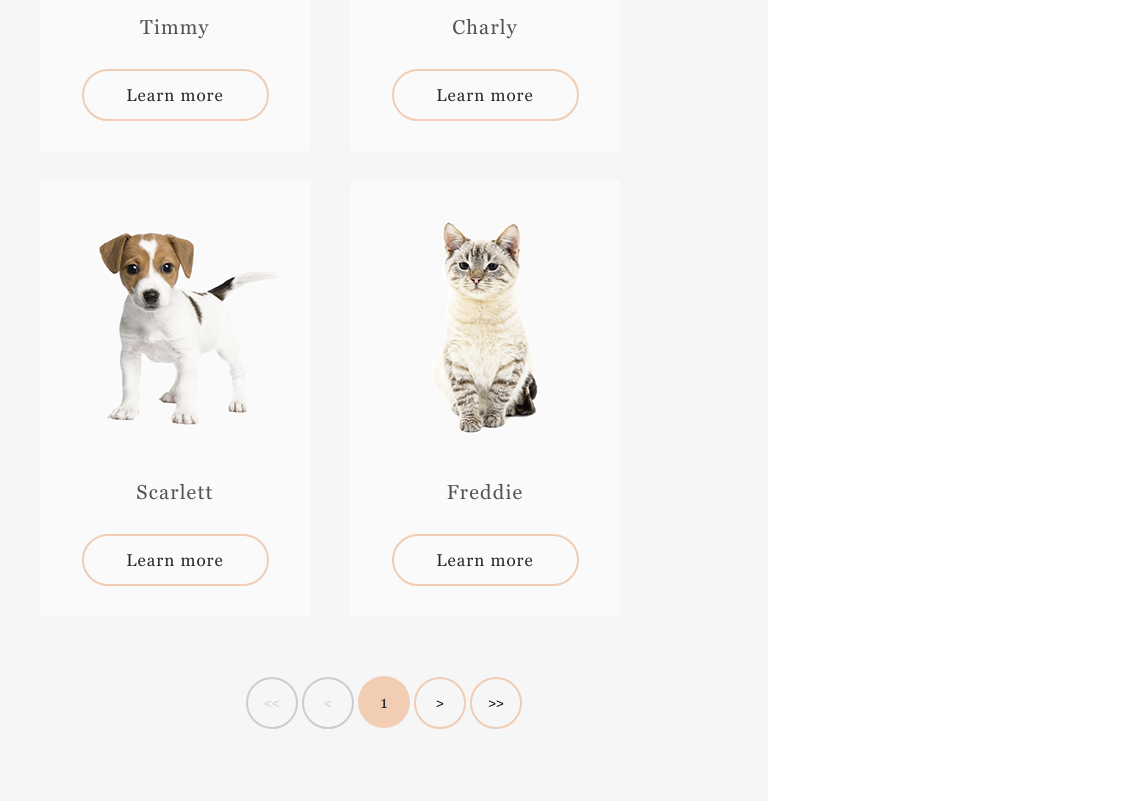
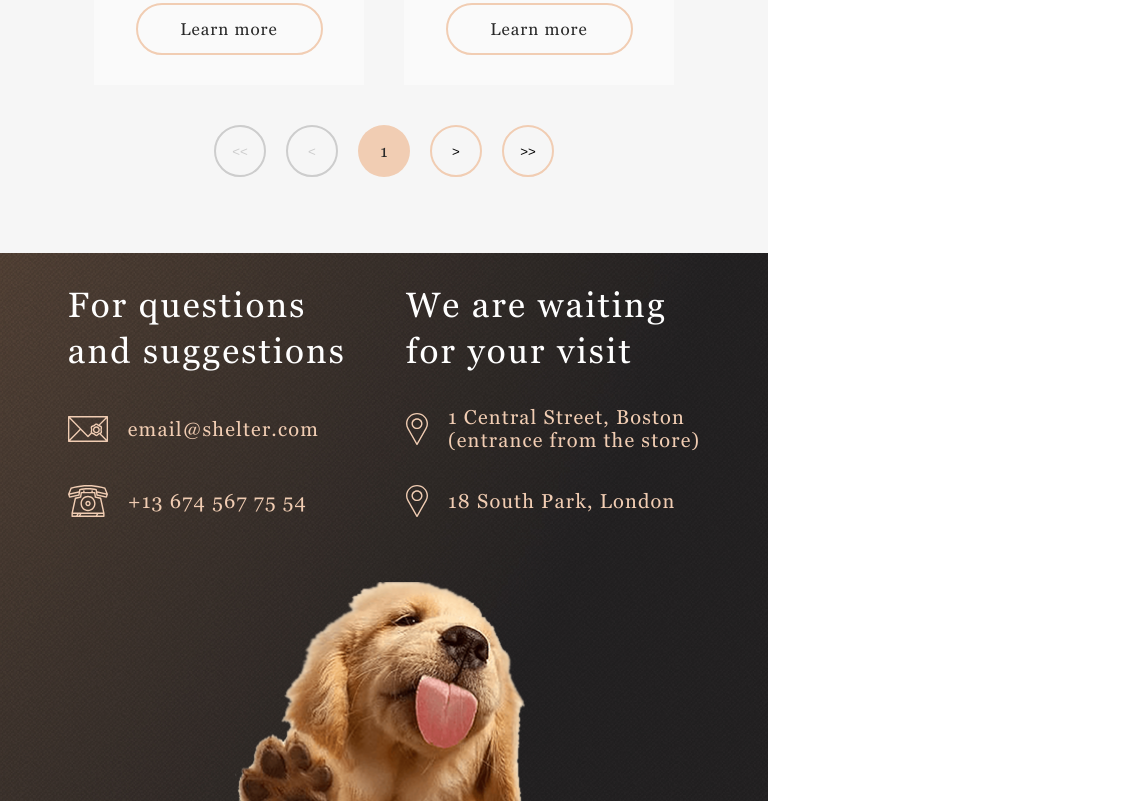
Before and after one commit to Anastasiya-Zhoroven/shelter, a plain HTML site: page Shelter/pages/pets/index.html in a window 768 px wide. Shown: the part 1599-2400 px from the top of the page, 1140 px wide, since content can reach past the window. Drawn offline with Linux system fonts and the light colour scheme; a script that the page names is missing; a web font is replaced by a local one.

Commit message:
feat:add media-query pets 768px

```diff
--- a/Shelter/pages/main/style.css
+++ b/Shelter/pages/main/style.css
@@ -194,7 +194,10 @@
     }
 
     .shelter-img-desc-container {
-        align-self: center;
+        justify-self: center;
+        background: url(../../assets/images/about-pets.png);
+        width: 300px;
+        height: 408px;
     }
 
     .shelter-desc-container {
@@ -396,6 +399,7 @@
         justify-content: center;
         gap: 30px;
         padding: 80px 40px 100px;
+        align-items: center;
     }
 
     .donation-info-container {
@@ -474,7 +478,6 @@
         background-size: cover;
         display: flex;
         background-position: center 0;
-        align-items: center;
         justify-content: space-between;
         padding: 40px 40px 0;
     }
@@ -490,6 +493,7 @@
         flex-direction: column;
         align-items: flex-start;
         gap: 40px;
+        margin-top: 16px;
     }
 
     .footer-locations {
@@ -586,13 +590,6 @@
             margin: auto;
         }
 
-        .shelter-img-desc-container {
-            justify-self: center;
-            background: url(../../assets/images/about-pets.png);
-            width: 300px;
-            height: 408px;
-        }
-
         .our-pets {
             justify-content: center;
             align-items: center;
@@ -629,16 +626,23 @@
         }
 
         .footer-container {
-            flex-direction: column;
-            gap: 65px;
             align-items: center;
             padding: 30px 64px 0;
+            flex-wrap: wrap;
+            justify-content: center;
+            column-gap: 60px;
+            row-gap: 65px;
         }
 
         .footer-contacts-and-locations {
             gap: 60px;
         }
 
+        .footer-contacts,
+        .footer-locations {
+             margin-top: 0;
+    }
+
 
 
     }
--- a/Shelter/pages/pets/index.html
+++ b/Shelter/pages/pets/index.html
@@ -40,8 +40,8 @@
                             <button class="uncolored-btn uncolored-btn-pets">Learn more</button>
                         </div>
                         <div class="pets">
-                            <img src="../../assets/images/pets-jennifer.png" alt="Jenifer" class="pets-img">
-                            <p class="pet-name">Jenifer</p>
+                            <img src="../../assets/images/pets-jennifer.png" alt="Jennifer" class="pets-img">
+                            <p class="pet-name">Jennifer</p>
                             <button class="uncolored-btn uncolored-btn-pets">Learn more</button>
                         </div>
                         <div class="pets">
--- a/Shelter/pages/pets/style.css
+++ b/Shelter/pages/pets/style.css
@@ -14,9 +14,15 @@
     scroll-behavior: smooth;
   }
 
+
   body {
     margin: 0;
   }
+
+  header {
+    position: sticky;
+    top: 0;
+}
 
   .container {
       max-width: 1280px;
@@ -29,6 +35,10 @@
         align-items: center;
         justify-content: flex-end;
         padding: 30px 40px;
+    }
+
+    .container-header h1 {
+        margin: 0;
     }
 
     .container-logo {
@@ -122,7 +132,7 @@
 
       .section-title {
         height: 90px;
-        width: 400px;
+        max-width: 400px;
         font-family: 'Georgia';
         font-style: normal;
         font-weight: 400;
@@ -254,13 +264,17 @@
         gap: 90px;
     }
 
+    .pag-buttons-container {
+        display: flex;
+        gap: 20px;
+    }
+
       .footer-container {
         background: url("../../assets/images/background.jpg");
         background-repeat: no-repeat;
         background-size: cover;
         display: flex;
         background-position: center 0;
-        align-items: center;
         justify-content: space-between;
         padding: 40px 40px 0;
     }
@@ -271,6 +285,11 @@
         flex-direction: column;
         align-items: flex-start;
         gap: 40px;
+        margin-top: 16px;
+    }
+
+    .footer-locations {
+        gap: 33px;
     }
 
     .footer-title {
@@ -300,3 +319,46 @@
         gap: 20px;
 
     }
+
+    @media only screen and (min-width: 768px) and (max-width: 1279px) {
+
+        .section-shelter-pets {
+            padding-bottom: 70px;
+        }
+
+        .our-pets {
+            justify-content: center;
+            padding: 0;
+        }
+
+        .pets:nth-last-child(-n+2) {
+            display: none;
+        }
+
+        .shelter-pets-container-main {
+            gap: 30px;
+        }
+
+        .pag-buttons-container {
+            margin-top: 10px;
+            margin-bottom: 6px;
+        }
+
+        .footer-container {
+            align-items: center;
+            padding: 30px 64px 0;
+            flex-wrap: wrap;
+            justify-content: center;
+            column-gap: 60px;
+            row-gap: 65px;
+        }
+
+        .footer-contacts-and-locations {
+            gap: 60px;
+        }
+
+        .footer-contacts,
+        .footer-locations {
+        margin-top: 0;
+    }
+    }
```
Also changed, not shown: Shelter/pages/main/index.html (+0 -2 lines).
